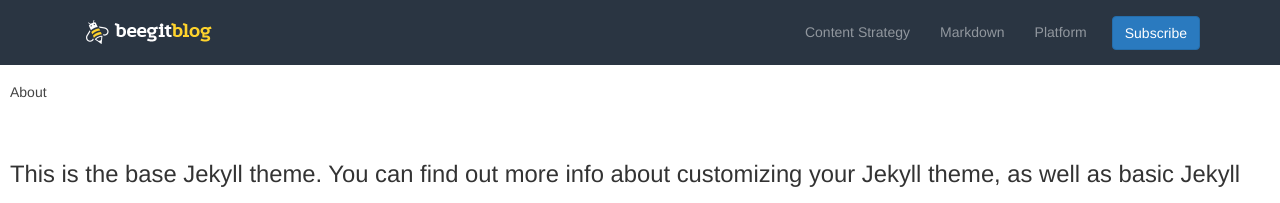
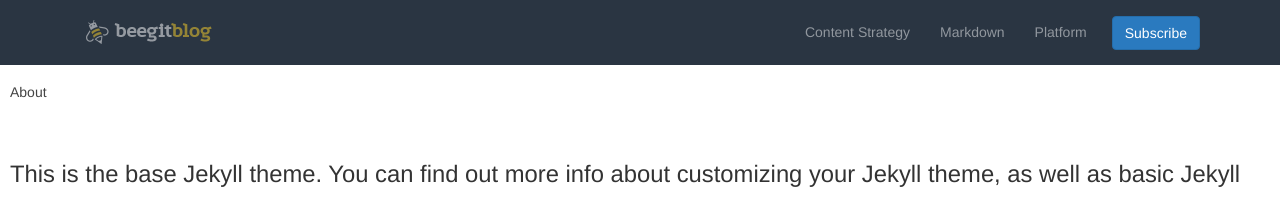
Before and after one commit to sancsoft/beegit.github.io, a Jekyll site: the page built from about.md, in a window 1280 px wide. Shown: the top 203 px of the page. Built offline with Jekyll 4.4.1, drawn with Linux system fonts in a browser that asks for light colours; nearby versions of some CDN libraries.

Commit message:
Ghosted logo

```diff
--- a/css/main.css
+++ b/css/main.css
@@ -41,6 +41,14 @@ a:hover {
 .navbar-btn {
   margin-top: 16px;
   padding: 0 10px;
+}
+
+.navbar .navbar-brand img {
+  opacity: .5;
+}
+
+.navbar .navbar-brand img:hover {
+  opacity: 1.0;
 }
 
 strong {
```
